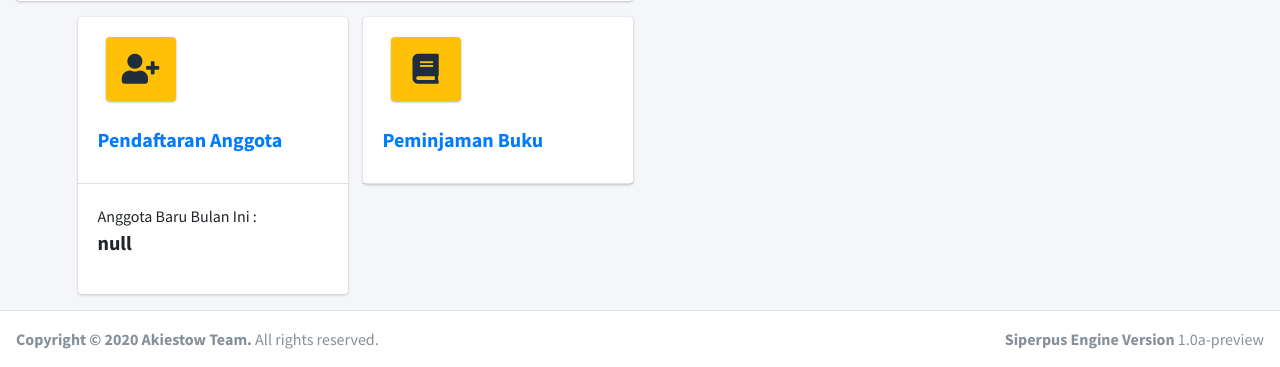
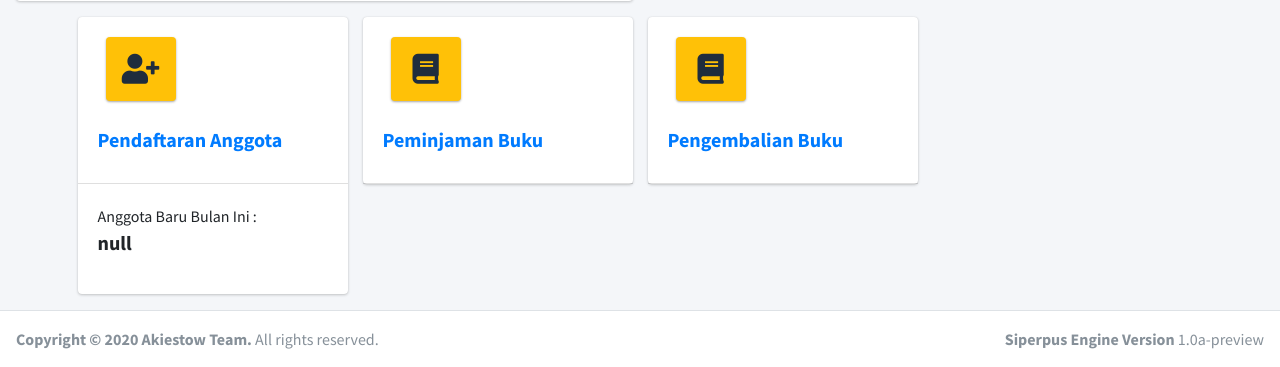
Before and after one commit to NaMLiM/Siperpus, a PHP site: page / in a window 1280 px wide. Shown: the part 515-882 px from the top of the page. Run offline with PHP 8.4, Linux system fonts and the light colour scheme; some libraries are stand-ins or nearby versions.

Commit message:
Added Book Return Button

```diff
--- a/index.php
+++ b/index.php
@@ -193,6 +193,29 @@
                 </div>
               </div>
               <!-- /.Peminjaman-Buku-->
+
+              <!--Pengembalian-Buku-->
+              <div class="col-lg-3">
+                <div class="card">
+                  <a href="#">
+                    <div class="card-header border-1 ">
+                      <!--icon-book-->
+                      <div class="d-flex">
+                        <div class="info-box col-lg-5 elevation-0">
+                          <span class="info-box-icon bg-warning elevation-1"><i class="fa fa-book"></i></span>
+                        </div>
+                      </div>
+                      <!--text-->
+                      <div class="d-flex">
+                        <p class="d-flex flex-column">
+                          <span class="text-bold text-lg">Pengembalian Buku</span>
+                        </p>
+                      </div>
+                    </div>
+                  </a>
+                </div>
+              </div>
+              <!-- /.Pengembalian-Buku-->
             </div>
         </div>
     </div>
```
